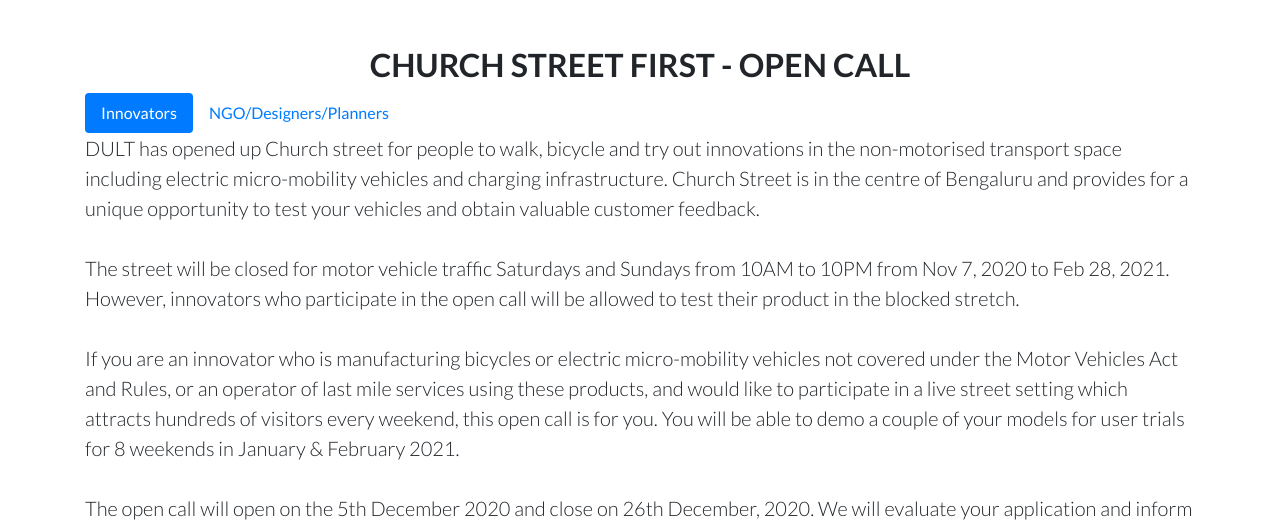
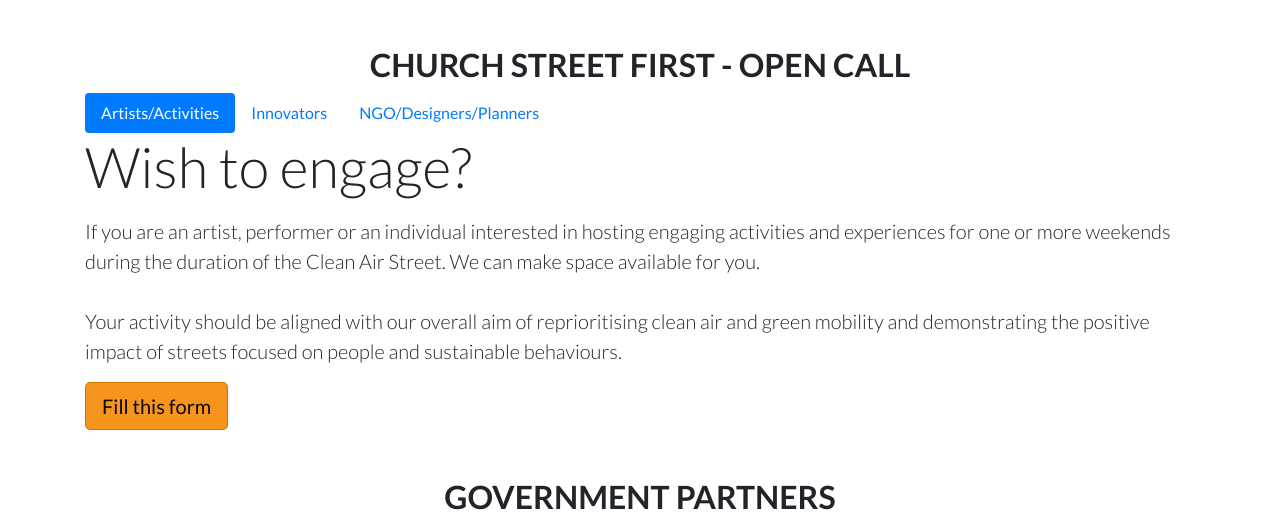
Before and after one commit to urbanmorph/cas, a website: page index.html in a window 1280 px wide. Shown: the part 881-1402 px from the top of the page. Drawn offline with Linux system fonts and the light colour scheme.

Commit message:
Update index.html

```diff
--- a/index.html
+++ b/index.html
@@ -99,14 +99,24 @@
 	<div class="row mx-auto">
 		<ul class="nav nav-pills" id="myTab" role="tablist">
 		  <li class="nav-item">
-		    <a class="nav-link active" id="innovators-tab" data-toggle="tab" href="#innovators" role="tab" aria-controls="innovators" aria-selected="true">Innovators</a>
+		    <a class="nav-link active" id="artists-tab" data-toggle="tab" href="#artists" role="tab" aria-controls="artists" aria-selected="true">Artists/Activities</a>
+		  </li>
+		  <li class="nav-item">
+		    <a class="nav-link" id="innovators-tab" data-toggle="tab" href="#innovators" role="tab" aria-controls="innovators" aria-selected="true">Innovators</a>
 		  </li>
 		  <li class="nav-item">
 		    <a class="nav-link" id="ngo-tab" data-toggle="tab" href="#ngo" role="tab" aria-controls="ngo" aria-selected="false">NGO/Designers/Planners</a>
 		  </li>
 		</ul>
 		<div class="tab-content" id="myTabContent">
-		  <div class="tab-pane fade show active" id="innovators" role="tabpanel" aria-labelledby="innovators-tab">
+		  <div class="tab-pane fade show active" id="artists" role="tabpanel" aria-labelledby="artists-tab">
+		  	<p class="display-4">Wish to engage?</p>
+		  	<p class="lead">
+		  		If you are an artist, performer or an individual interested in hosting engaging activities and experiences for one or more weekends during the duration of the Clean Air Street.  We can make space available for you.<br><br>
+				Your activity should be aligned with our overall aim of reprioritising clean air and green mobility and demonstrating the positive impact of streets focused on people and sustainable behaviours. </p>
+			<a class="btn btn-color1 btn-lg" href="https://forms.gle/MSnU4ypxJajgftow9" target="_blank">Fill this form</a>
+		  </div>
+		  <div class="tab-pane fade show" id="innovators" role="tabpanel" aria-labelledby="innovators-tab">
 		  	<p class="lead">DULT has opened up Church street for people to walk, bicycle and try out innovations in the non-motorised transport space including electric micro-mobility vehicles and charging infrastructure. Church Street is in the centre of Bengaluru and provides for a unique opportunity to test your vehicles and obtain valuable customer feedback. <br><br>
 
 	  		The street will be closed for motor vehicle traffic Saturdays and Sundays from 10AM to 10PM from Nov 7, 2020 to Feb 28, 2021. However, innovators who participate in the open call will be allowed to test their product in the blocked stretch.<br><br>
```
